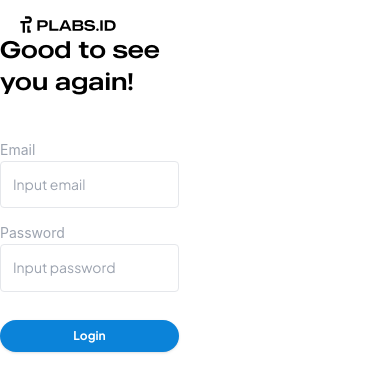
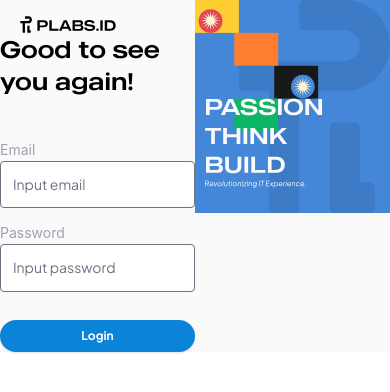
Before and after one commit to PROPENSI-A06-PLABS/frontend, a React (Create React App) app: page /login in a window 390 px wide. Shown: the top 392 px of the page. Built offline with nearby package versions, Linux system fonts and the light colour scheme.

Commit message:
Add File input component and colors

```diff
--- a/package.json
+++ b/package.json
@@ -7,6 +7,8 @@
     "@testing-library/react": "^13.4.0",
     "@testing-library/user-event": "^13.5.0",
     "axios": "^1.3.4",
+    "flowbite": "^1.6.3",
+    "flowbite-react": "^0.4.2",
     "jquery": "^3.6.3",
     "react": "^18.2.0",
     "react-dom": "^18.2.0",
--- /dev/null
+++ b/src/components/FileInput.js
@@ -0,0 +1,28 @@
+import  React , {useState } from 'react';
+
+const FileInput = ({title, description}) => {
+  return (
+    <div className='inputReg'>
+        <label class="block mb-2 text-sm font-medium text-black " for="file_input">{title}</label>
+        <input class="block w-full text-xs text-black border border-gray-300 rounded-[5px] cursor-pointer bg-gray-50 focus:outline-none sm:max-w-[327px]" aria-describedby="file_input_help" id="file_input" type="file" />
+        <p class="mt-1 text-sm text-gray-500 dark:text-gray-300" id="file_input_help">{description}</p>
+    </div>
+    );
+};
+
+const DropFileInput = ({description}) => {
+  return (
+    <div class="flex items-center justify-center w-full">
+        <label for="dropzone-file" class="flex flex-col items-center justify-center w-full h-64 border-2 border-primary border-dashed rounded-[5px] cursor-pointer bg-lightgrey hover:bg-gray-100 sm:max-w-[327px] sm:max-h-[200px]">
+            <div class="flex flex-col items-center justify-center pt-5 pb-6">
+                <svg aria-hidden="true" class="w-10 h-10 mb-3 textblack" fill="none" stroke="currentColor" viewBox="0 0 24 24" xmlns="http://www.w3.org/2000/svg"><path stroke-linecap="round" stroke-linejoin="round" stroke-width="2" d="M7 16a4 4 0 01-.88-7.903A5 5 0 1115.9 6L16 6a5 5 0 011 9.9M15 13l-3-3m0 0l-3 3m3-3v12"></path></svg>
+                <p class="mb-2 text-sm text-gray-500 dark:text-gray-400"><span class="font-semibold">Click to upload</span> or drag and drop</p>
+                <p class="text-xs text-gray-500 dark:text-gray-400">{description}</p>
+            </div>
+            <input id="dropzone-file" type="file" class="hidden" />
+        </label>
+    </div>
+    );
+};
+
+export {FileInput, DropFileInput};
--- a/src/components/index.js
+++ b/src/components/index.js
@@ -1,3 +1,5 @@
 export { Button, OutlineButton } from './Button.js';
 export { WarningModal, ConfirmModal } from './Modals.js';
+export { FileInput, DropFileInput } from './FileInput.js';
+
 export { default as Navbar } from './Navbar.jsx';
--- a/src/pages/Login.js
+++ b/src/pages/Login.js
@@ -48,10 +48,10 @@
 
     return (
 
-        <div className="grid grid-cols-2 gap-8">
+        <div className="grid grid-cols-2 bg-primarywhite">
             <div>
                 <img className="lg:w-36 lg:mt-8 lg:ml-10 md:w-36 md:mt-8 md:ml-10 mt-4 ml-5 w-24" src={plabsLogo}></img>
-                <div className="md:justify-center md:flex md:items-center md:h-5/6 md:ml-0 sm:3/6">
+                <div className="md:justify-center flex items-center md:h-4/6">
                     <div className="grid grid-flow-row auto-rows-max">
                         <div className="">
                             <h1 className="text-2xl font-MadeOuterSans">Good to see you again!</h1>
@@ -71,9 +71,9 @@
                     </div>
                 </div>
             </div>
-            {/* <div className=""> */}
-                <img className="h-screen w-screen lg:visible invisible" src={plabsScreen}></img>
-            {/* </div> */}
+            <div className="justify-items-end">
+                <img className="" src={plabsScreen}></img>
+            </div>
         </div>
     );
 }
--- a/src/pages/SystemDesign.js
+++ b/src/pages/SystemDesign.js
@@ -1,10 +1,10 @@
 import '../App.css';
-import { Button, OutlineButton } from '../components/Button';
-import {WarningModal, ConfirmModal} from '../components/Modals';
+import { Button, OutlineButton,WarningModal, ConfirmModal,FileInput, DropFileInput  } from '../components';
 
 function SystemDesign() {
   return (
-    <div className="container mx-auto bg-gray-200 rounded-xl shadow border p-8 m-10">
+    <div className=' w-screen h-screen bg-primarywhite'>
+    <div className="container mx-auto bg-white rounded-[25px] shadow border p-8 m-10">
       <p className="text-3xl text-gray-700 font-bold mb-5">
         Welcome!
       </p>
@@ -17,7 +17,10 @@
       <Button variant="button-danger" onClick={() => console.log("Danger Button")}>Danger Button</Button>
       <OutlineButton variant="button-primary" onClick={() => console.log("Outline Primary Button")}>Outline Primary Button</OutlineButton>
       <OutlineButton variant="button-danger" onClick={() => console.log("Outline Danger Button")}>Outline Danger Button</OutlineButton>
+      <FileInput title='Contract' description='SVG, PNG, JPG (MAX 4MB)' />
+      <DropFileInput description='Upload photos here'/>
       <ConfirmModal label='Confirmation' description='Are you sure you want to change employee status?' rightbutton='Change' leftbutton='Cancel'/>
+    </div>
     </div>
   );
 }
--- a/tailwind.config.js
+++ b/tailwind.config.js
@@ -1,6 +1,9 @@
 /** @type {import('tailwindcss').Config} */
 module.exports = {
-    content: ["./src/**/*.{html,js,jsx,ts,tsx}"],
+    content: [
+      "./src/**/*.{html,js,jsx,ts,tsx}",
+      'node_modules/flowbite-react/**/*.{js,jsx,ts,tsx}'
+  ],
     theme: {
         fontFamily: {
           'PlusJakartaSans': ['"Plus Jakarta Sans"'],
@@ -9,7 +12,12 @@
         extend: {
           colors: {
             'primary': '#0B83D9',
-            'danger': '#D0021B'
+            'danger': '#D0021B',
+            'black': '#191919',
+            'primarywhite' : '#FAFAFA',
+            'darkgrey' : '#666E80',
+            'grey' : '#98A1B3',
+            'lightgrey' : '#E1E2E6',
           },
         },
         screens: {
@@ -18,5 +26,7 @@
           'lg': '1440px',
         },
     },
-    plugins: [],
+    plugins: [
+      require('flowbite/plugin')
+    ],
 };
```
Also changed, not shown: 1 other file (tests, documents, lock files or other folders).
